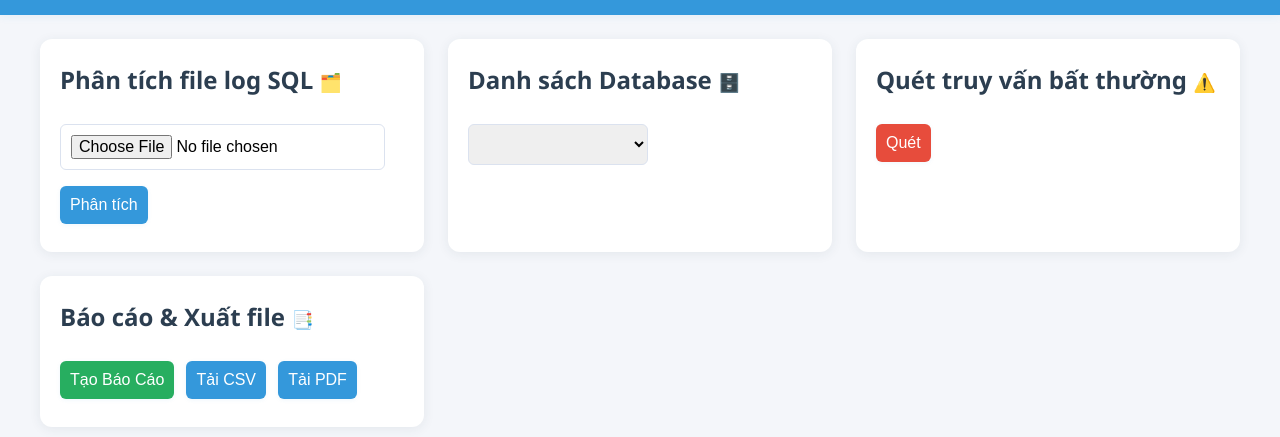
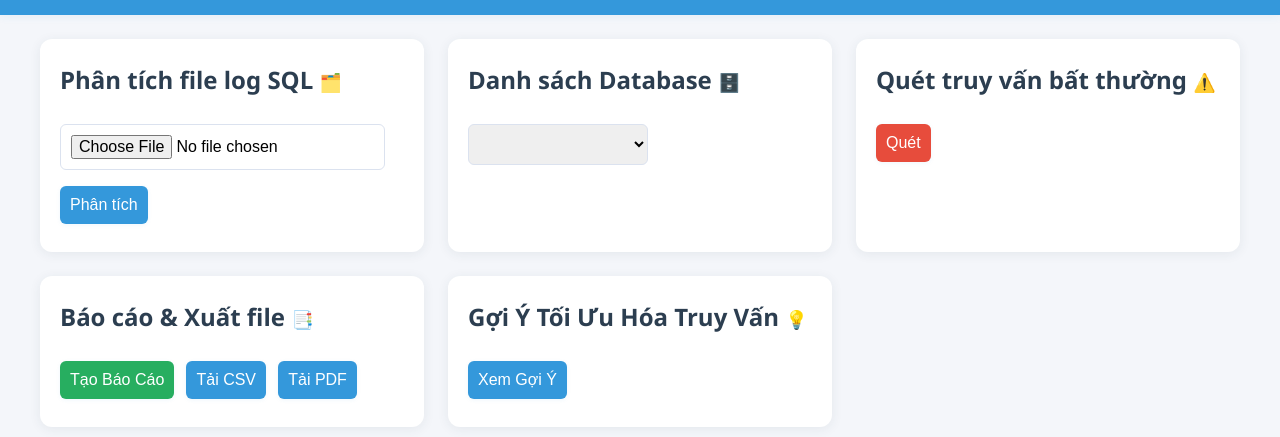
Before and after one commit to NguyenKimDan/MB_Fastcode_Smartcode, a plain HTML site: page frontend/dashboard.html in a window 1280 px wide. Shown: the part 89-526 px from the top of the page. Drawn offline with Linux system fonts and the light colour scheme; no server answers.

Commit message:
update code v4

```diff
--- a/frontend/dashboard.html
+++ b/frontend/dashboard.html
@@ -35,6 +35,12 @@
             <button class="primary" onclick="downloadPDF()">Tải PDF</button>
             <div id="reportSummary"></div>
         </section>
+
+        <section class="card">
+            <h2>Gợi Ý Tối Ưu Hóa Truy Vấn <span style="font-size:18px">💡</span></h2>
+            <button class="primary" onclick="fetchOptimizationSuggestions()">Xem Gợi Ý</button>
+            <div id="optimizationSuggestions"></div>
+        </section>
     </main>
     <script src="script.js"></script>
 </body>
--- a/frontend/script.js
+++ b/frontend/script.js
@@ -1,3 +1,16 @@
+// Gợi ý tối ưu hóa truy vấn
+async function fetchOptimizationSuggestions() {
+    const res = await fetch('http://localhost:8000/report/summary');
+    const data = await res.json();
+    const container = document.getElementById('optimizationSuggestions');
+    if (data.abnormal_queries && data.abnormal_queries.length) {
+        container.innerHTML = `<div class='highlight'>Tổng số truy vấn bất thường: <b>${data.abnormal_count}</b> | Số gợi ý: <b>${data.suggestion_count}</b></div>` +
+            '<table><tr><th>DB</th><th>SQL</th><th>Time</th><th>Count</th><th>Gợi Ý</th></tr>' +
+            data.abnormal_queries.map(q => `<tr><td>${q.db_name}</td><td>${q.sql_query}</td><td>${q.exec_time_ms}</td><td>${q.exec_count}</td><td><span style='color:#27ae60;font-weight:bold'>${q.suggestion}</span></td></tr>`).join('') + '</table>';
+    } else {
+        container.innerHTML = `<div class='highlight'>Không có truy vấn bất thường nào để tối ưu hóa</div>`;
+    }
+}
 // Đăng ký
 if (document.getElementById('registerForm')) {
     document.getElementById('registerForm').onsubmit = async function(e) {
```
